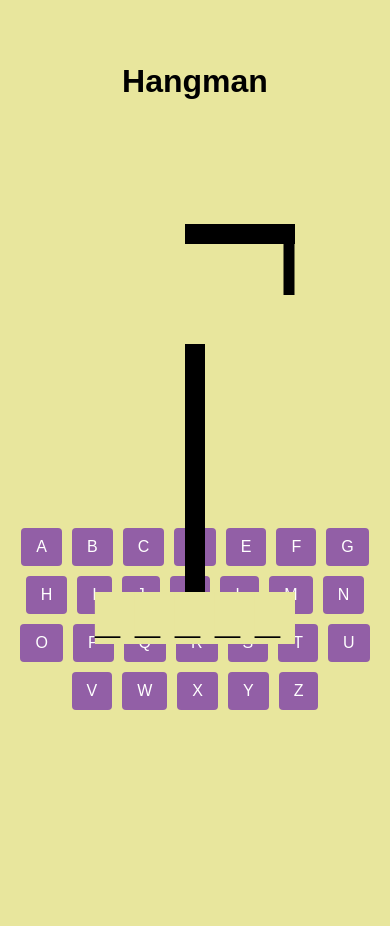
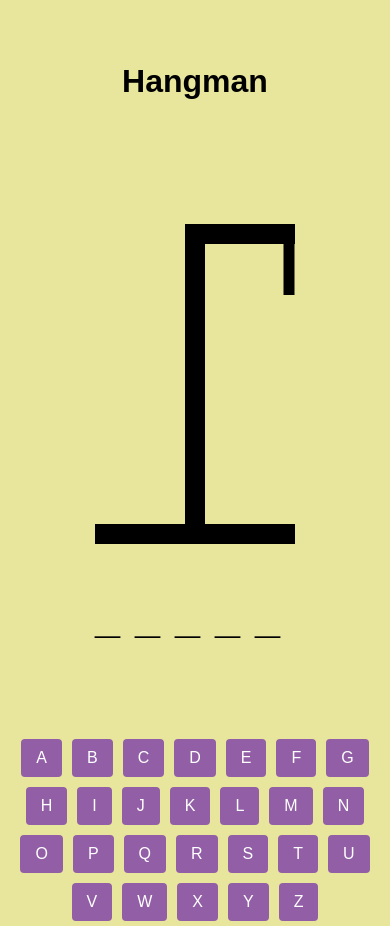
Before and after one commit to Andrewwwka/Hangman, a React (Create React App) app in the folder hangman/: page / in a window 390 px wide. Before the commit the page ends 844 px from the top, so only its background shows below. Built offline with nearby package versions, Linux system fonts and the light colour scheme; no server answers.

Commit message:
remove media hangman figure parts from display

```diff
--- a/hangman/src/index.css
+++ b/hangman/src/index.css
@@ -42,22 +42,6 @@ h1 {
     background-color: #000000;
     transform: translateX(-50%);
 }
-
-@media (max-width: 768px) {
-    .post-base,
-    .post-vertical,
-    .post-horizontal,
-    .post-rope {
-        bottom: 200px; /* Adjust bottom position for smaller screens */
-    }
-    .word-display {
-        font-size: 30px;/* Adjust word display position for smaller screens */
-    }
-    .keyboard {
-        margin-top: 50vh; /* Adjust keyboard position for smaller screens */
-    }
-}
-
 .post-horizontal {
   position: absolute;
   bottom: calc(300px + 300px); /* Aligns with the top of the vertical post */
```
